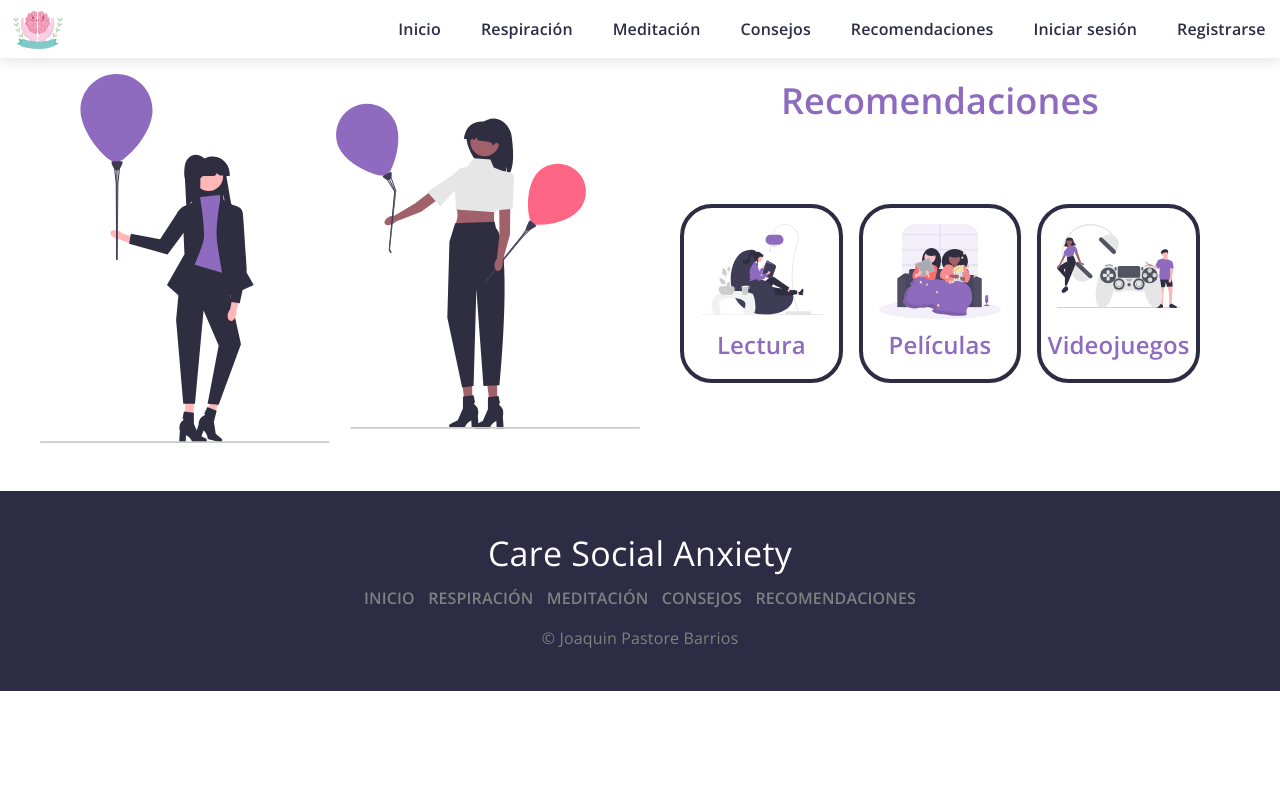
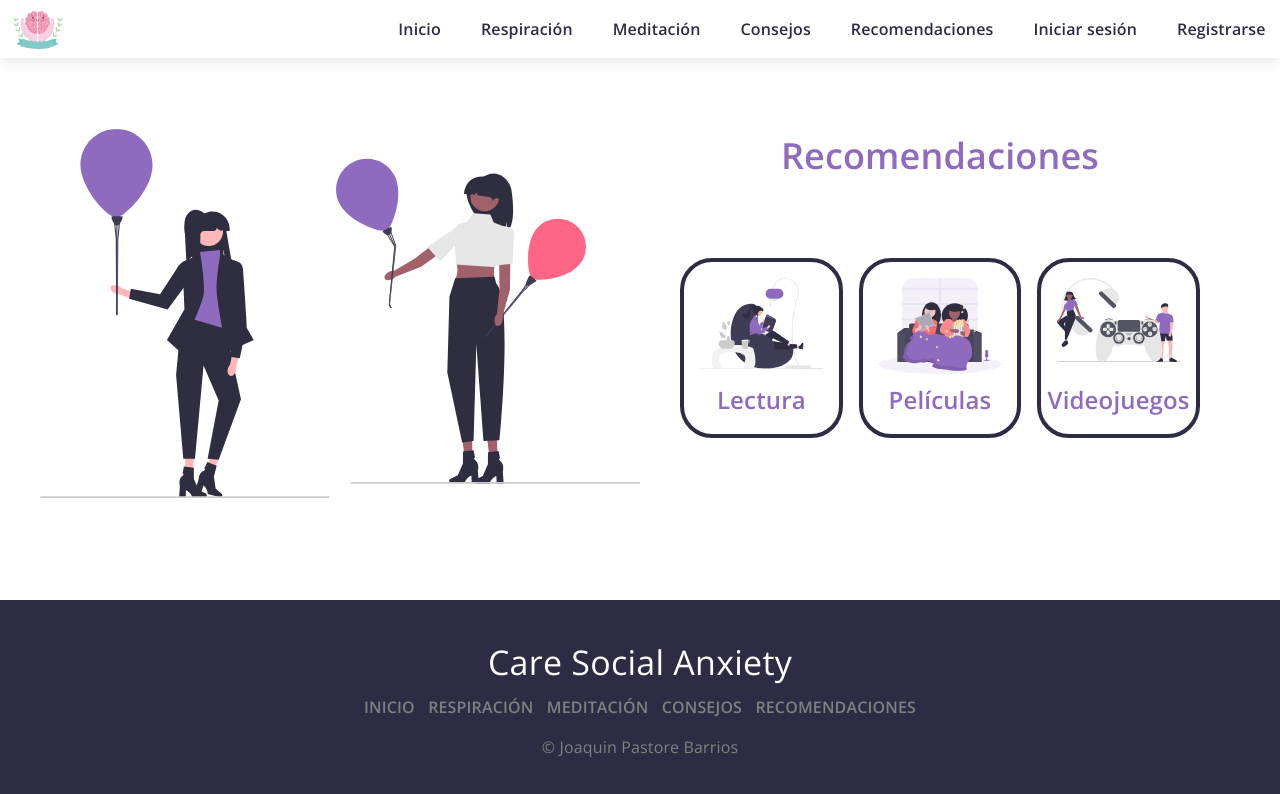
Before and after one commit to JoaquinJPB/TFG, a React (Create React App) app: page /recommendations in a window 1280 px wide. Shown: the top 794 px of the page. Built offline with nearby package versions, Linux system fonts and the light colour scheme; no server answers.

Commit message:
Responsive Recommendation Page

```diff
--- a/src/index.css
+++ b/src/index.css
@@ -1,16 +1,23 @@
-*{
+* {
   margin: 0;
   padding: 0;
   box-sizing: border-box;
-    font-family: 'Open Sans', sans-serif !important;
+  font-family: "Open Sans", sans-serif !important;
 }
 
 :root {
-    --primaryColor: #8E6BBF;
+  --primaryColor: #8e6bbf;
   --secondaryColor: #2c2c44;
   --h1FontSize: 2.25rem;
 }
 
-h1{
+h1 {
   font-size: var(--h1FontSize);
 }
+
+#root {
+  display: flex;
+  flex-direction: column;
+  justify-content: space-between;
+  min-height: 100vh;
+}
--- a/src/styles/Recommendations.module.css
+++ b/src/styles/Recommendations.module.css
@@ -1,9 +1,5 @@
 
 .recommendationImgBackground{
   margin-top: 1rem;
-  max-width: 100%;
+  width: 100%;
 }
-
-.recommendationBody{
-  max-width: 100%;
-}
```
Lines whose indentation alone changed are shown as unchanged.
